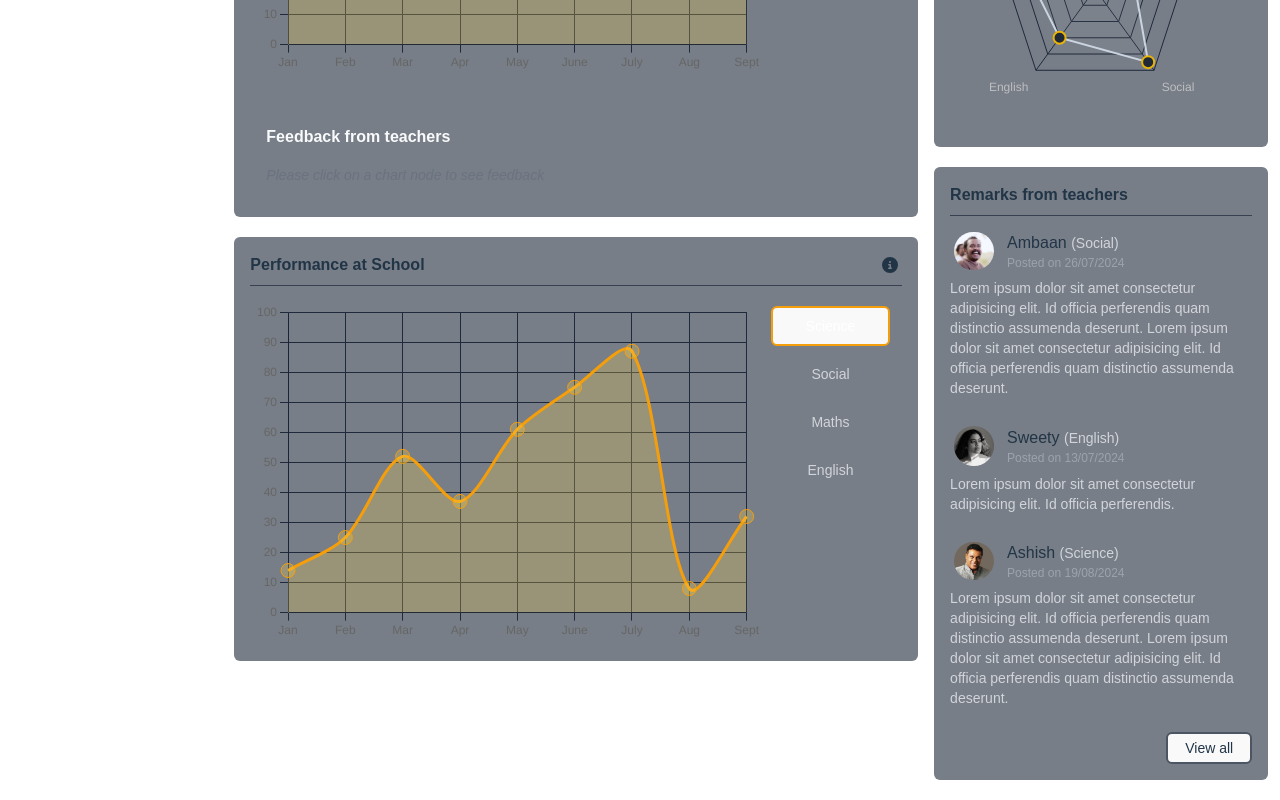
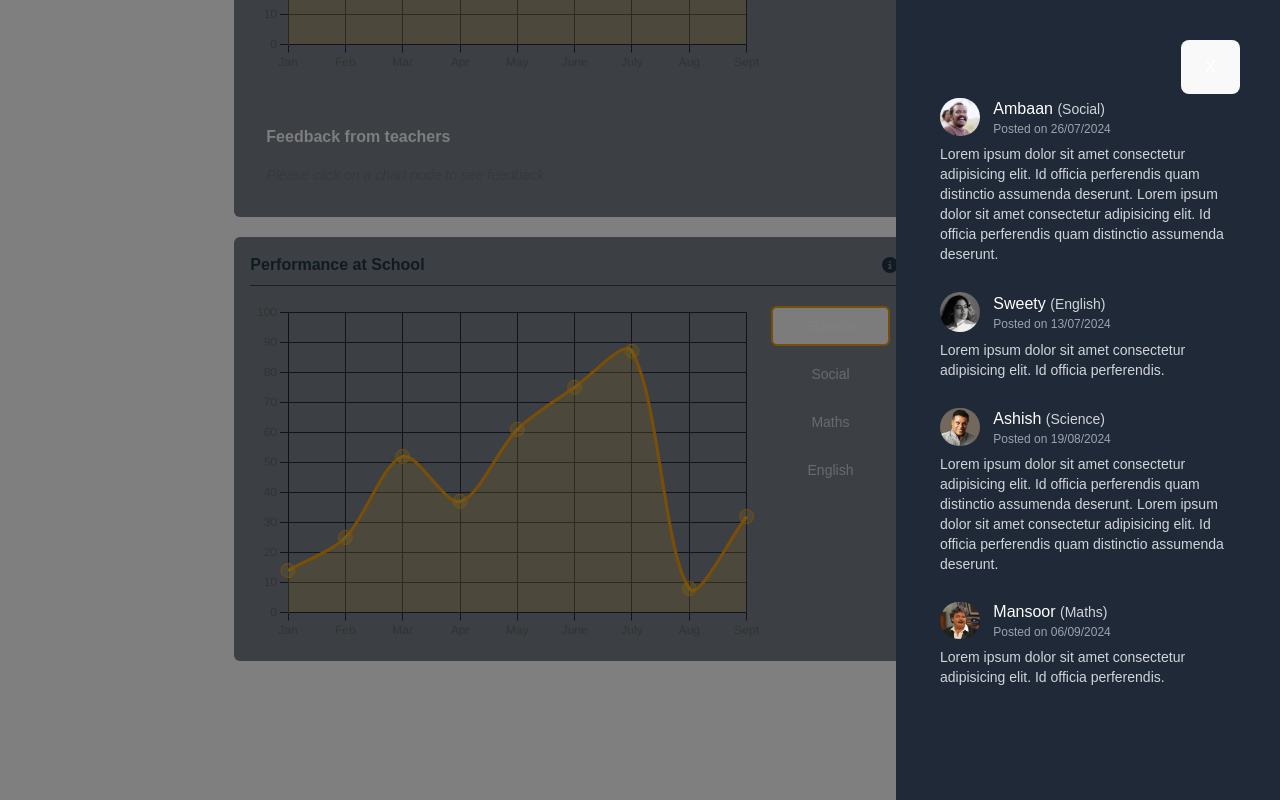
Before and after one commit to pakhilnair/did-blp-react, a React (Vite) app: page /learning in a window 1280 px wide. Both pictures are taken after a click on the button "View all". Shown: the part 588-1388 px from the top of the page. Built offline with nearby package versions, Linux system fonts and the light colour scheme.

Commit message:
Added remarks sidebar

```diff
--- a/src/components/Remarks.jsx
+++ b/src/components/Remarks.jsx
@@ -18,7 +18,7 @@ const Remarks = ({ avatar, name, postedDate, subject, message }) => {
         </div>
       </div>
 
-      <div className="text-gray-300 text-sm pt-1">{message}</div>
+      <div className="text-gray-300 text-sm pt-1 pl-1">{message}</div>
     </div>
   );
 };
--- a/src/components/SidebarRemarks.jsx
+++ b/src/components/SidebarRemarks.jsx
@@ -1,7 +1,34 @@
 import React from "react";
+import Remarks from "./Remarks";
 
-const SidebarRemarks = () => {
-  return <div>SidebarRemarks</div>;
+const SidebarRemarks = ({ remarks, toggleSidebar }) => {
+  return (
+    <div
+      className="flex flex-col p-10 fixed top-0 right-0 h-full w-80 z-10 md:w-96 bg-gray-800 text-white transform
+            translate-x-0 transition-transform duration-300 ease-in-out overflow-y-auto"
+    >
+      <div className="flex justify-end">
+        <button
+          className="text-lg cursor-pointer"
+          onClick={() => toggleSidebar()}
+        >
+          X
+        </button>
+      </div>
+      <div>
+        {remarks.map((remark, index) => (
+          <Remarks
+            key={index}
+            name={remark.teacherName}
+            avatar={remark.avatar}
+            postedDate={remark.postedDate}
+            subject={remark.subject}
+            message={remark.message}
+          />
+        ))}
+      </div>
+    </div>
+  );
 };
 
 export default SidebarRemarks;
--- a/src/pages/Learning.jsx
+++ b/src/pages/Learning.jsx
@@ -6,6 +6,8 @@ import { FontAwesomeIcon } from "@fortawesome/react-fontawesome";
 import { faEye } from "@fortawesome/free-solid-svg-icons";
 import SubjectAbility from "../components/SubjectAbility";
 import Remarks from "../components/Remarks";
+import { useState, useEffect, useRef } from "react";
+import SidebarRemarks from "../components/SidebarRemarks";
 
 const Learning = () => {
   const remarks = [
@@ -50,8 +52,19 @@ const Learning = () => {
     { name: "English", color: "bg-rose-500", value: 25 },
   ];
 
+  const [isSidebarOpen, setIsSidebarOpen] = useState(false);
+  const toggleSidebar = () => {
+    setIsSidebarOpen(!isSidebarOpen);
+  };
+
   return (
-    <div className="container md:flex mx-auto">
+    <div className="container md:flex mx-auto ">
+      {isSidebarOpen && (
+        <div
+          className="fixed inset-0 bg-black opacity-50 z-10"
+          onClick={() => setIsSidebarOpen(false)}
+        />
+      )}
       <div className="flex flex-col w-full md:w-8/12">
         <Card
           title="Learning style"
@@ -124,12 +137,19 @@ const Learning = () => {
               message={remark.message}
             />
           ))}
+
           {remarks.length > 3 && (
             <div className="flex items-end justify-end">
-              <button className="text-sm border-1 border-gray-600 cursor-pointer py-1 rounded-md">
+              <button
+                className="text-sm border-1 border-gray-600 cursor-pointer py-1 rounded-md"
+                onClick={toggleSidebar}
+              >
                 View all
               </button>
             </div>
+          )}
+          {isSidebarOpen && (
+            <SidebarRemarks remarks={remarks} toggleSidebar={toggleSidebar} />
           )}
         </Card>
       </div>
```
